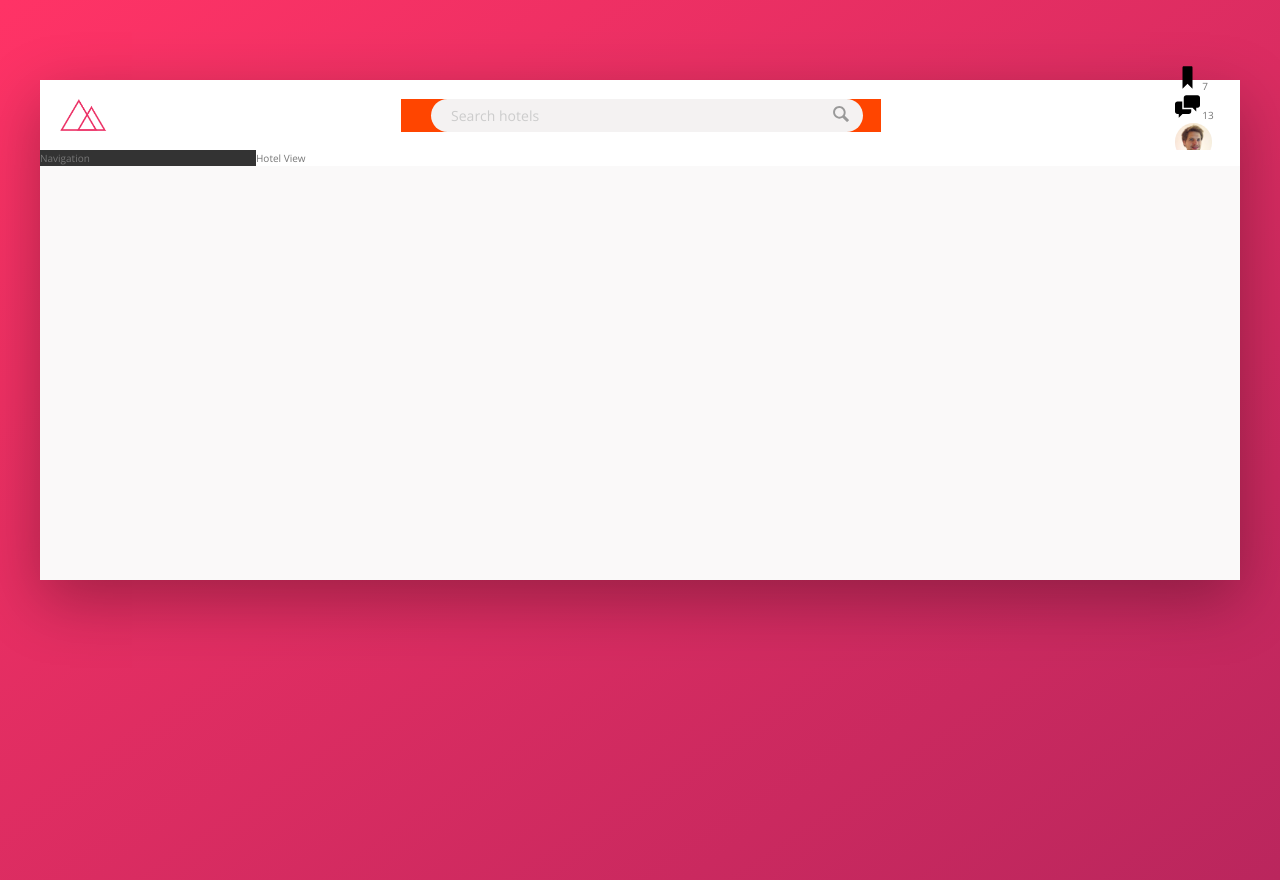
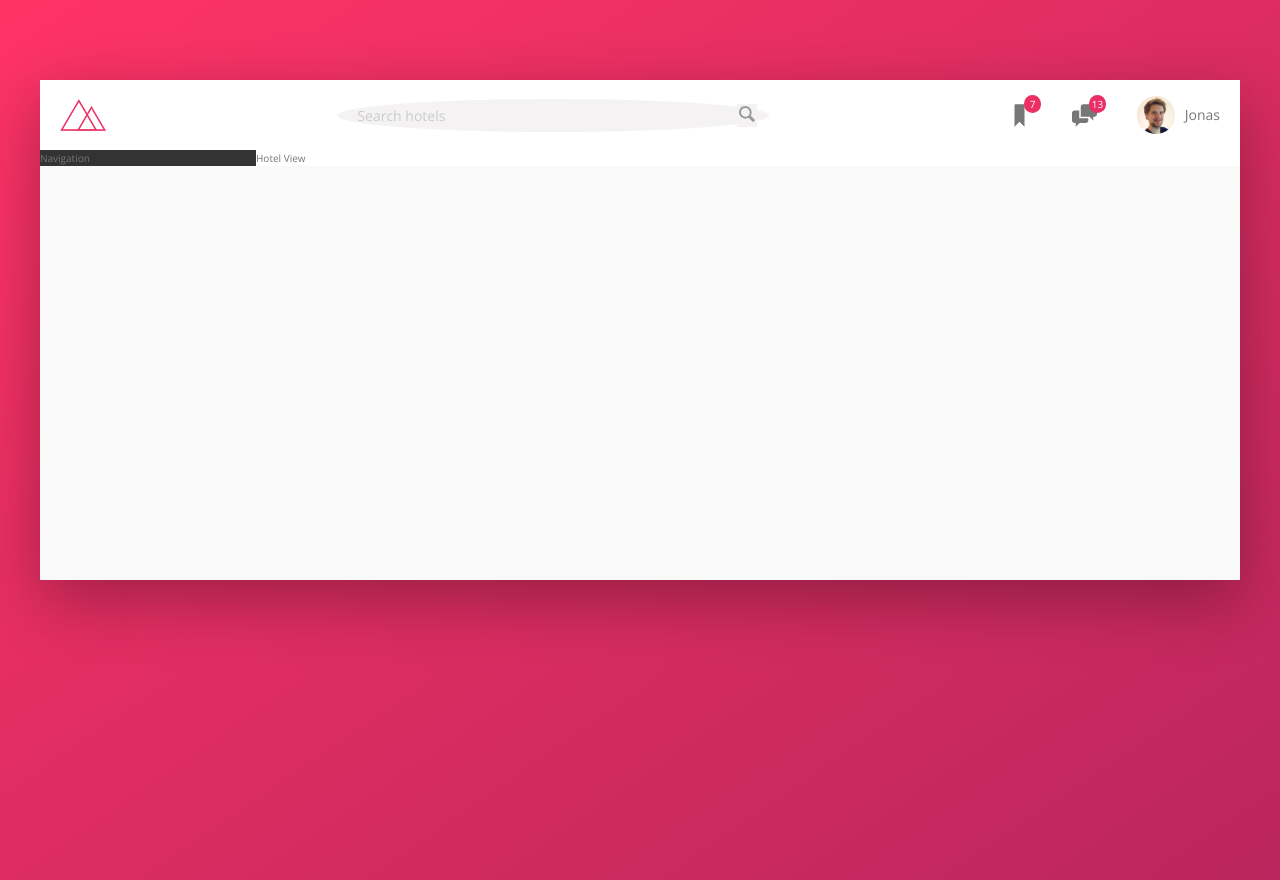
Before and after one commit to gaymemohamed/trello-app, a website: page index.html in a window 1280 px wide. Drawn offline with nearby package versions, Linux system fonts and the light colour scheme.

Commit message:
finish-header

```diff
--- a/sass/_components.scss
+++ b/sass/_components.scss
@@ -11,7 +11,6 @@
 
 .search{
     flex: 0 0 40%;
-    background-color: orangered;
 
     display: flex;
     justify-content: center;
@@ -24,7 +23,7 @@
         color: inherit;
         width: 90%;
         border: none;
-        border-radius: 100px;
+        border-radius: 50%;
         padding: .7rem 2rem;
         transition: all .2s;
         margin-right: -3.25rem;
@@ -47,7 +46,7 @@
     &__button{
         border: none;
         background-color: var(--color-Grey-light-2);
-
+        cursor: pointer;
         &:focus{
             outline: none;
         }
@@ -65,15 +64,46 @@
 /////////////////////////////////
 // user navigation
 .user-nav{
+    align-self: stretch;
+
+
+    display: flex;
+    align-items: center;
+
+    // all direct childs of this element;
+    & > *{
+        padding: 0 2rem;
+        cursor: pointer;
+        height: 100%;
+        display: flex;
+        align-items: center;
+    }
+    & > *:hover{
+        background-color: var(--color-Grey-light-2);
+    }
+
     &__icon-box{
-
+        position: relative;
     }
 
     &__icon{
         height: 2.5rem;
         width: 2.5rem;
+        fill: var(--color-Grey-dark-2);
     }
     &__notification{
+        color: #fff;
+        background-color: var(--color-primary);
+        height: 1.75rem;
+        width: 1.75rem;
+        border-radius: 50%;
+        position: absolute;
+        top: 1.5rem;
+        right: 1.1rem;
+
+        display: flex;
+        justify-content: center;
+        align-items: center;
 
     }
 
@@ -83,9 +113,10 @@
     &__user-photo{
         height: 3.75rem;
         border-radius: 50%;
+        margin-right: 1rem;
     }
 
     &__user-name{
-
+        font-size: 1.4rem;
     }
 }
```
Also changed, not shown: css/style.css, 1 other file.
